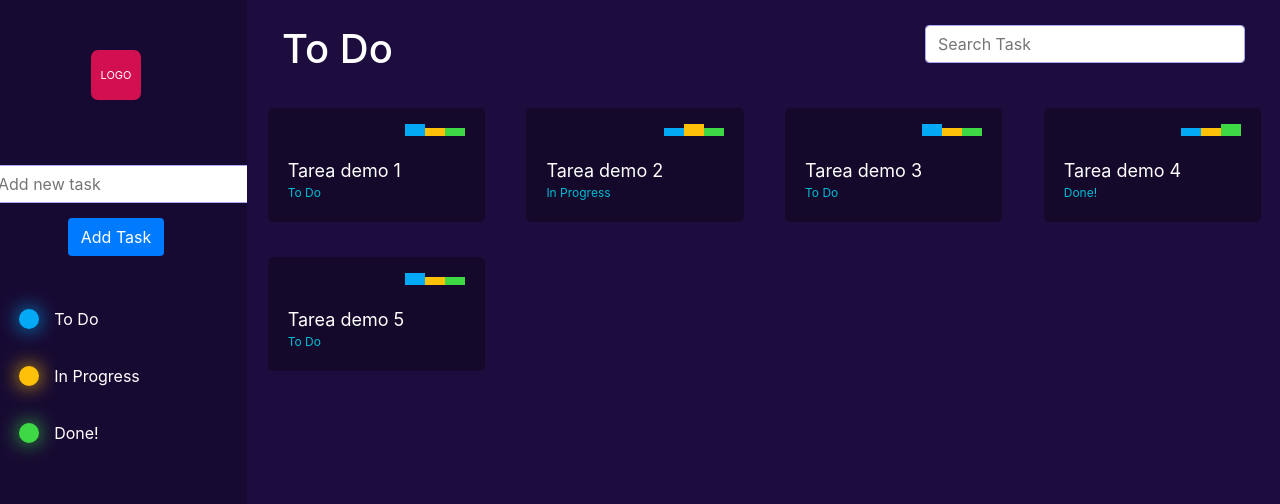
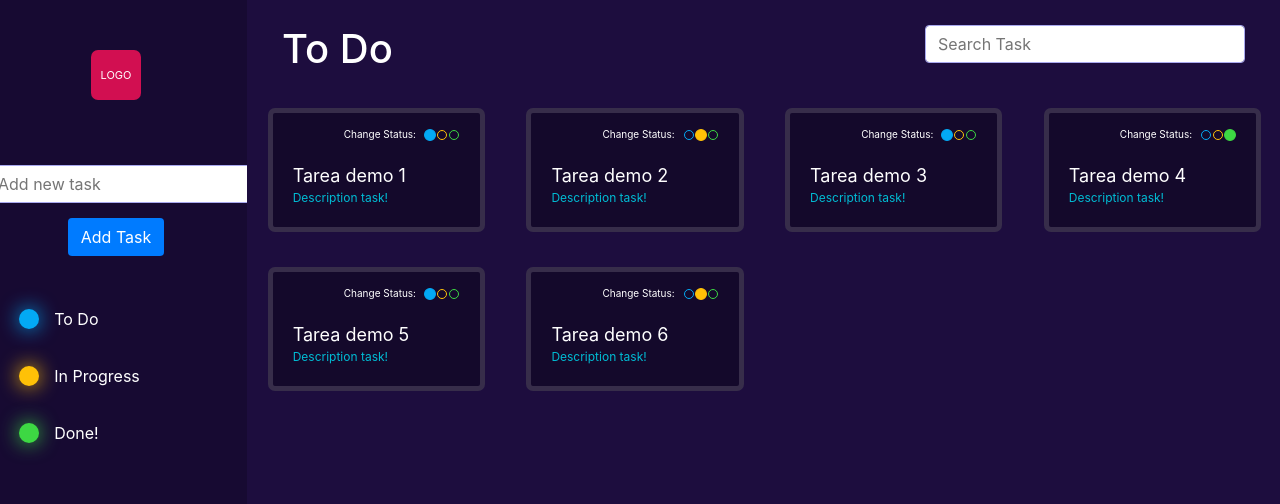
Before and after one commit to KikeSan/Task-App, a React app: page / in a window 1280 px wide. Shown: the top 504 px of the page. Built offline with nearby package versions, Linux system fonts and the light colour scheme.

Commit message:
Avances en la office

```diff
--- a/src/components/ButtonStatusTask.js
+++ b/src/components/ButtonStatusTask.js
@@ -19,7 +19,7 @@ const Btn = styled.a`
     padding: 8px;
     transition: all 0.5s ease;
     &:hover{
-        background:rgba(0,0,0,.5);
+        background:rgba(255,255,255,.2);
     }
 `;
 const Icon = styled.div.attrs({
--- a/src/components/TaskList.js
+++ b/src/components/TaskList.js
@@ -1,11 +1,12 @@
-import React from 'react';
+import React, {Components} from 'react';
 import TaskListItem from './TaskListItem';
 
-const TaskList = ({ tareas }) => {
+const TaskList = ({ tareas, colors }) => {
     return <ul>
     {
-        tareas.map((tarea) => <TaskListItem titulo={tarea.taskTitulo} state={tarea.taskstatus} key={tarea.taskId}/>)
+        tareas.map((tarea) => <TaskListItem titulo={tarea.taskTitulo} state={tarea.taskstatus} key={tarea.taskId} id={tarea.taskId} colors={colors}/>)
     }
     </ul>
 }
+
 export default TaskList
--- a/src/components/TaskListItem.js
+++ b/src/components/TaskListItem.js
@@ -1,26 +1,43 @@
-import React from 'react';
+import React,{Component} from 'react';
 import styled from 'styled-components';
 
-const TaskListItem = ({titulo, state, id}) => {
-    var colors = ["#03a9f4","#ffc107","#3dd843"];
-    var nameStatus = ['To Do','In Progress','Done!']
-    return (
-        <Item key={id}>
+export default class TaskListItem extends Component{
+    constructor(props){
+        super(props);
+        this.state = {
+            name: props.titulo,
+            status:props.state,
+            idtask: props.id,
+            colors: props.colors,
+        }
+        this.setStatusItem = this.setStatusItem.bind(this);
+    }
+    setStatusItem(idt){
+        this.setState({
+            status:idt.currentTarget.dataset.id,
+        });
+        console.log('Cambia estado item ',idt.currentTarget.dataset.id)
+    }
+    render(){
+        return(
+            <Item key={this.state.idtask}>
             <ULtag>
+                <LItagLavel key="0">Change Status: </LItagLavel>
                 {
-                    colors.map((color,index) => (
-                        index===state?
-                        <LItag key={index}><StateBtn color={color} active/></LItag>:
-                        <LItag key={index}><StateBtn color={color}/></LItag>
+                    this.state.colors.map((color,index) => (
+                        index===this.state.status?
+                        <LItag key={index+1}><StateBtn onClick={this.setStatusItem} data-id={index} color={color} active/></LItag>:
+                        <LItag key={index+1}><StateBtn onClick={this.setStatusItem} data-id={index} color={color}/></LItag>
                     ))
                 }
             </ULtag>
-            <Title>{titulo}</Title>
-            <Parrafo>{nameStatus[state]}</Parrafo>
+            <Title>{this.state.name}</Title>
+            <Parrafo>Description task!</Parrafo>
         </Item>
-    )
+        )
+    }
 }
-export default TaskListItem
+
 
 const Item = styled.li`
     display: inline-block;
@@ -28,7 +45,8 @@ const Item = styled.li`
     background: rgba(0,0,0,.3);
     padding: 10px 20px 20px;
     width: 21%;
-    border-radius: 5px;
+    border-radius: 7px;
+    border: 5px solid rgba(255,255,255,.15);
 `;
 
 const Title = styled.p`
@@ -42,20 +60,34 @@ const Parrafo = Title.extend`
 `;
 
 const StateBtn = styled.a.attrs({
-    background: props => props.color,
-    height: props => props.active ? '12px' : '8px'
+    background: props => props.active? props.color : 'transparent',
+    transform: props => props.active ? 'scale(1.2)' : 'scale(1)'
 })`
     display: block;
-    background: ${props => props.color};
-    width: 20px;
-    height: ${props => props.active ? '12px' : '8px'};
+    background: ${props => props.active? props.color : 'transparent'};
+    border: 1px solid ${props => props.color};
+    width: 10px;
+    height: 10px;
+    border-radius:50%;
+    margin: 1px;
+    transform: ${props => props.active ? 'scale(1.2)' : 'scale(1)'};
     cursor: pointer;
 `;
 
 const ULtag = styled.ul`
     margin-bottom:15px;
     text-align:right;
+    vertical-align:top;
+    position:relative;
 `;
 const LItag = styled.li`
     display: inline-block;
 `;
+const LItagLavel = LItag.extend`
+    color: #fff;
+    right: 44px;
+    font-size: 10px;
+    position: absolute;
+    width: 80px;
+    top: 4px;
+`;
--- a/src/components/TaskMain.js
+++ b/src/components/TaskMain.js
@@ -9,17 +9,18 @@ export default class TaskMain extends Component{
         this.state = {
             tasks:props.tasks,
             current:props.current,
-            names:props.names,
+            title:props.titulo,
+            colors:props.colors,
         }
         console.log('tareas: ',this.state.tasks);
-        console.log('current: ',this.state.current);
+        console.log('currentMain: ',this.state.current);
 
     }
     render(){
         return(
             <Main>
-                <TaskHeader titleTask={this.state.names[this.state.current]}/>
-                <TaskList tareas={this.props.tasks}/>
+                <TaskHeader titleTask={this.state.title}/>
+                <TaskList tareas={this.state.tasks} colors={this.state.colors}/>
             </Main>
         )
     }
--- a/src/containers/TaskManager.js
+++ b/src/containers/TaskManager.js
@@ -1,6 +1,7 @@
 import React, {Component} from 'react'
 import TaskStatus from '../components/TaskStatus'
 import TaskMain from '../components/TaskMain'
+import { debounce } from 'lodash'
 
 export default class TaskManager extends Component{
     constructor(){
@@ -30,22 +31,41 @@ export default class TaskManager extends Component{
                     "taskId":5,
                     "taskTitulo":"Tarea demo 5",
                     "taskstatus":0
+                },
+                {
+                    "taskId":6,
+                    "taskTitulo":"Tarea demo 6",
+                    "taskstatus":1
                 }],
             currentTasks:0,
             colors:['#03a9f4','#ffc107','#3dd843'],
             namesStatus: ['To Do','In Progress','Done!'],
+            filterTasks:[],
         }
         this.setCurrentState = this.setCurrentState.bind(this);
     }
     setCurrentState(idCurrent){
-        console.log('setCurrentState',idCurrent);
-        this.setState({ currentTasks: idCurrent })
+        var filtrados = [];
+        this.state.tareas.map((tarea,index) => {
+            console.log('map tareas',tarea.taskstatus)
+            if(tarea.taskstatus===idCurrent){filtrados.push(tarea)}
+        })
+        setTimeout(()=>{
+            this.setState({
+                currentTasks: idCurrent,
+                filterTasks: filtrados
+            });
+            console.log('filterTasks',this.state.filterTasks);
+        },500)
+
     }
     render(){
+
         return(
             <div className='row'>
                 <TaskStatus current={this.state.currentTasks} colors={this.state.colors} names={this.state.namesStatus} handleClick={this.setCurrentState}/>
-                <TaskMain tasks={this.state.tareas} current={this.state.currentTasks} names={this.state.namesStatus}/>
+                <TaskMain colors={this.state.colors} tasks={this.state.tareas} current={this.state.currentTasks} titulo={this.state.namesStatus[this.state.currentTasks]}/>
+
             </div>
         )
     }
```
Also changed, not shown: 1 other file (tests, documents, lock files or other folders).
